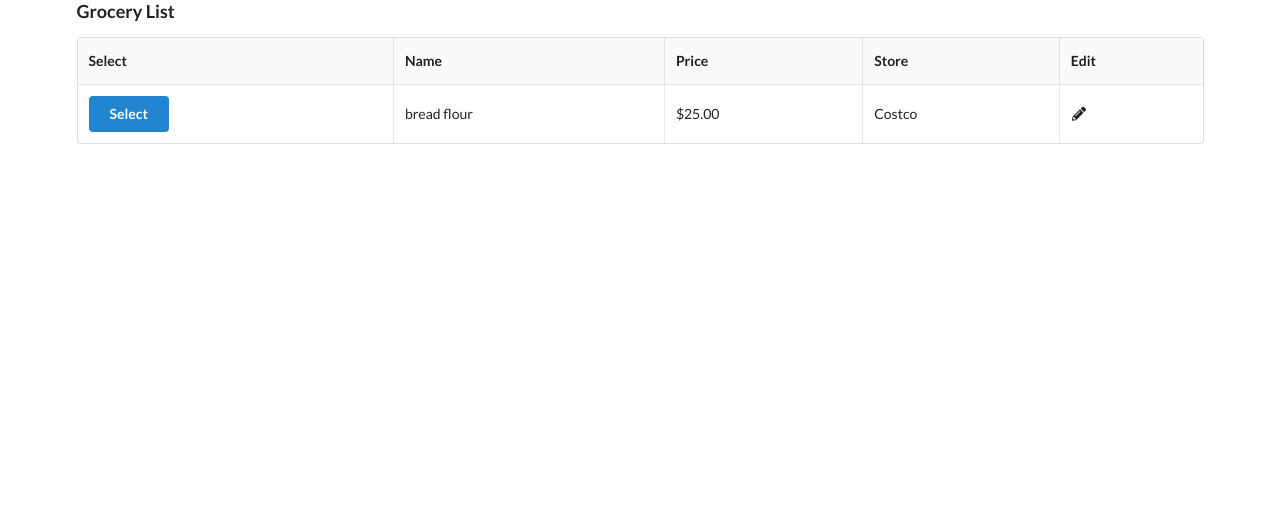
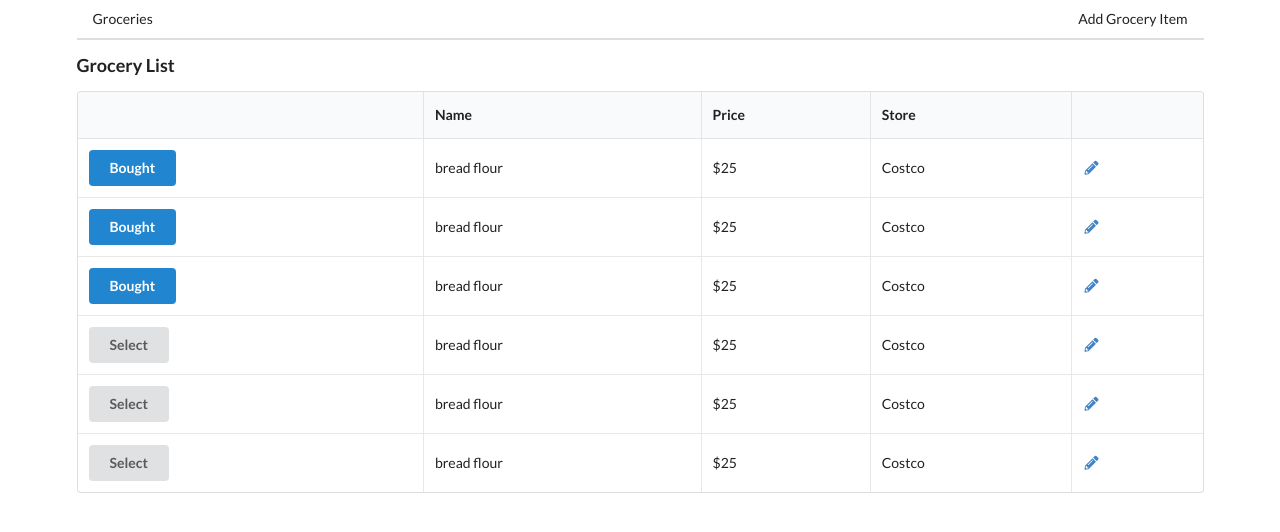
Before and after one commit to spencer-bump/provisions, a React (Create React App) app: page / in a window 1280 px wide. Shown: the top 532 px of the page. Built offline with nearby package versions, Linux system fonts and the light colour scheme.

Commit message:
Add EditProvision stub and mock data

```diff
--- a/src/components/AddProvision.js
+++ b/src/components/AddProvision.js
@@ -1,10 +1,40 @@
 import React from 'react';
+import mock from '../data/mock';
 
 const AddProvision = () => {
+
+  const provision_keys = Object.keys(mock[0]).filter(key => key !== "id" && key !== "selected");
+
+  const renderInput = key => {
+    if (key === "store") {
+      console.log("store");
+      return (
+          <select className="ui item dropdown" style={{width: "178px"}}>
+            <option value="">Store</option>
+            <option value="3">Costco</option>
+            <option value="2">Down To Earth</option>
+            <option value="1">Whole Foods</option>
+            <option value="0">Any</option>
+          </select>
+        );
+    } else {
+      return <input type="text" placeholder={`${key}`} name={`${key}`}></input>
+    }
+  }
+
   return (
     <div>
-      <button>Add Grocery Item</button>
-      <input type='text' />
+      {provision_keys.map(key => {
+        return (
+            <div>
+              <div className="ui input" style={{paddingBottom: "20px"}}>
+                {renderInput(key)}
+              </div>
+            </div>
+          )
+      })}
+      <button className="ui button primary" onClick={() => console.log("Add grocery item ", provision_keys)}>Add Grocery Item</button>
+
     </div>
 
   );
--- a/src/components/App.js
+++ b/src/components/App.js
@@ -3,28 +3,31 @@ import { Router, Route, Switch } from 'react-router-dom';
 
 import AddProvision from './AddProvision';
 import ListProvisions from './ListProvisions';
+import EditProvision from './EditProvision';
+import Header from './Header';
 import history from '../history';
+import initialProvisions from '../data/mock';
 
 const App = () => {
 
-  const initialProvisions = [
-    {
-      id: 1,
-      name: "bread flour",
-      price: "25.00",
-      quantity: "1",
-      store: "Costco"
-    }
-  ];
   const [provisions, setProvisions] = useState(initialProvisions);
 
   return (
     <div className="ui container" >
+
       <Router history={history}>
+        <Header />
         <div>
           <Switch>
-            <Route path="/"  exact component={() => <ListProvisions provisions={provisions} />} />
-            <Route path="/provision/new" component={AddProvision} />
+            <Route
+              path="/"  exact
+              component={() => <ListProvisions provisions={provisions} />} />
+            <Route
+              path="/provision/new"
+              component={AddProvision} />
+            <Route
+              path="/provision/edit/:id"
+              component={EditProvision} />
           </Switch>
         </div>
       </Router>
--- /dev/null
+++ b/src/components/EditProvision.js
@@ -0,0 +1,12 @@
+import React from 'react';
+
+class EditProvision extends React.Component {
+
+  render () {
+    return (
+    <div>Edit Provision: {this.props.match.params.id  } </div>
+    );
+  }
+};
+
+export default EditProvision;
--- /dev/null
+++ b/src/components/Header.js
@@ -0,0 +1,19 @@
+import React from 'react';
+import { Link } from 'react-router-dom'
+
+const Header = () => {
+  return (
+    <div className="ui secondary pointing menu" >
+      <Link to="/" className="item" >
+        Groceries
+      </Link>
+      <div className="right menu">
+        <Link to="/provision/new" className="item" >
+          Add Grocery Item
+        </Link>
+      </div>
+    </div>
+  );
+}
+
+export default Header;
--- a/src/components/ListProvisions.js
+++ b/src/components/ListProvisions.js
@@ -1,27 +1,55 @@
 import React from 'react';
+import { Link } from 'react-router-dom';
 
 const ListProvisions = ({provisions}) => {
+
   return (
     <div>
       <h3>Grocery List</h3>
       <table className="ui celled table unstackable">
         <thead>
           <tr>
-            <th>Select</th>
+            <th></th>
             <th>Name</th>
             <th>Price</th>
             <th>Store</th>
-            <th>Edit</th>
+            <th></th>
           </tr>
         </thead>
         <tbody>
-          {provisions.map(provision => {
+          {provisions.filter(provision => !provision.selected ).map(provision => {
             return (
               <tr key={provision.id}>
                 <td>
                   <div
                     className="ui button primary"
-                    onClick={() => console.log(provision.name)}
+                    onClick={() =>  console.log("bought grocery item, return to unselected list") }
+                    >
+                    Bought
+                  </div>
+                </td>
+                <td style={{highlight: "bold"}}>{provision.name}</td>
+                <td>${provision.price}</td>
+                <td>{provision.store}</td>
+                <td>
+                  <div onClick={() => console.log("edit grocery item")}>
+                    <Link to={`/provision/edit/${provision.id}`} >
+                      <i className="pencil alternate icon"></i>
+                    </Link>
+                  </div>
+                </td>
+              </tr>
+            );
+          })}
+        </tbody>
+        <tbody>
+          {provisions.filter(provision => provision.selected ).map(provision => {
+            return (
+              <tr key={provision.id}>
+                <td>
+                  <div
+                    className="ui button"
+                    onClick={() => console.log("select grocery item")}
                     >
                     Select
                   </div>
@@ -30,8 +58,10 @@ const ListProvisions = ({provisions}) => {
                 <td>${provision.price}</td>
                 <td>{provision.store}</td>
                 <td>
-                  <div onClick={() => console.log(provision.price)}>
-                    <i className="pencil alternate icon"></i>
+                  <div onClick={() => console.log("edit grocery item")}>
+                    <Link to={`/provision/edit/${provision.id}`} >
+                      <i className="pencil alternate icon"></i>
+                    </Link>
                   </div>
                 </td>
               </tr>
@@ -39,7 +69,6 @@ const ListProvisions = ({provisions}) => {
           })}
         </tbody>
       </table>
-
     </div>
   );
 }
--- /dev/null
+++ b/src/data/mock.js
@@ -0,0 +1,46 @@
+const initialProvisions = [
+    {
+      id: 1,
+      name: "bread flour",
+      price: 25.00,
+      selected: true,
+      store: "Costco"
+    },
+    {
+      id: 2,
+      name: "bread flour",
+      price: 25.00,
+      selected: true,
+      store: "Costco"
+    },
+    {
+      id: 3,
+      name: "bread flour",
+      price: 25.00,
+      selected: true,
+      store: "Costco"
+    },
+    {
+      id: 4,
+      name: "bread flour",
+      price: 25.00,
+      selected: false,
+      store: "Costco"
+    },
+    {
+      id: 5,
+      name: "bread flour",
+      price: 25.00,
+      selected: false,
+      store: "Costco"
+    },{
+      id: 6,
+      name: "bread flour",
+      price: 25.00,
+      selected: false,
+      store: "Costco"
+    }
+
+  ];
+
+export default initialProvisions;
```
